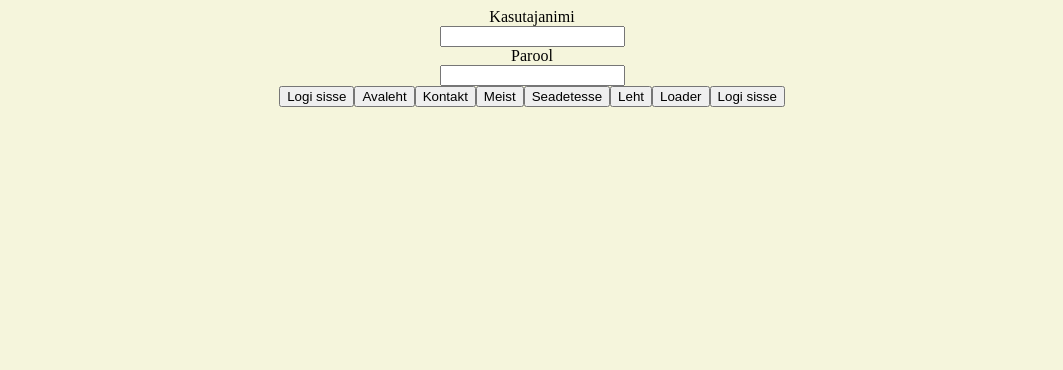
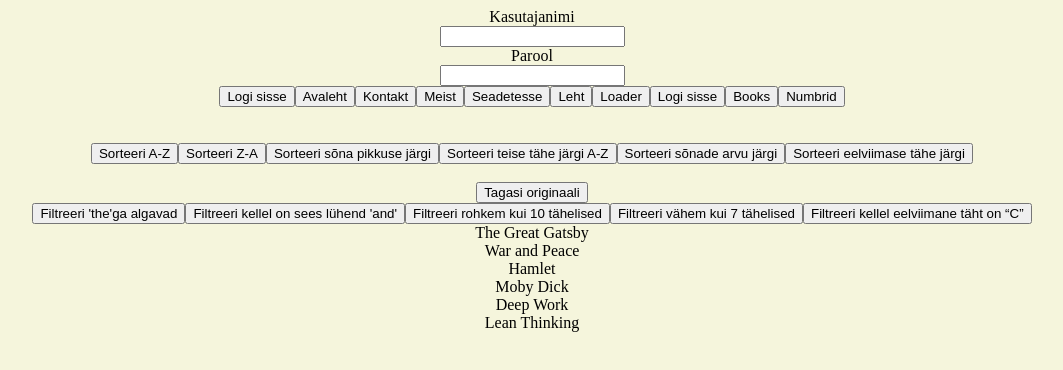
Before and after one commit to KristinV92/React-01-24, a React (Create React App) app in the folder kodutoo1/: page /books in a window 1280 px wide. Shown: the top 370 px of the page, without its empty margins (108-1171 px from the left). Built offline with nearby package versions, Linux system fonts and the light colour scheme.

Commit message:
array sort filter

```diff
--- a/kodutoo1/src/App.js
+++ b/kodutoo1/src/App.js
@@ -10,6 +10,8 @@ import { useRef } from 'react';
 import Leht from './pages/Leht';
 import Loader from './pages/Loader';
 import Logimine from './pages/Logimine';
+import Books from './pages/Books';
+import Numbrid from './pages/Numbrid';
 
 function App() {
   const [sisselogitud, muudaSisselogitud] = useState(false);
@@ -79,6 +81,12 @@ function App() {
       <Link to="logimine">
         <button>Logi sisse</button>
       </Link>
+      <Link to="books">
+        <button>Books</button>
+      </Link>
+      <Link to="numbrid">
+        <button>Numbrid</button>
+      </Link>
 
       <Routes>
         <Route path='' element={ <Avaleht />} />
@@ -88,6 +96,8 @@ function App() {
         <Route path='leht' element= { <Leht /> } />
         <Route path='loader' element= { <Loader /> } />
         <Route path='logimine' element= { <Logimine /> } />
+        <Route path='books' element= { <Books /> } />
+        <Route path='numbrid' element= { <Numbrid /> } />
       </Routes>
 
       <ToastContainer
--- /dev/null
+++ b/kodutoo1/src/pages/Books.js
@@ -0,0 +1,105 @@
+import { useState } from 'react';
+
+function Books() {
+  const [books, uuendaBooks] = useState(["The Great Gatsby", "War and Peace", "Hamlet", "Moby Dick", "Deep Work", "Lean Thinking" ])
+
+  const originaal = () => {
+    uuendaBooks(["The Great Gatsby", "War and Peace", "Hamlet", "Moby Dick", "Deep Work", "Lean Thinking" ])
+  }
+  const sorteeriAZ = () => {
+    books.sort((a,b) => a.toString().localeCompare(b.toString()));
+    uuendaBooks(books.slice());
+  }
+  const sorteeriZA = () => {
+    books.sort((a,b) => b.toString().localeCompare(a.toString()));
+    uuendaBooks(books.slice());
+  }
+
+  const sorteeriSonaPikkus = () => {
+    books.sort((a, b) => a.length - b.length);
+    uuendaBooks(books.slice());
+    }
+
+  const sorteeriTeineTahtAZ = () => {
+      books.sort((a,b) => a[1].localeCompare(b[1]));
+      uuendaBooks(books.slice());
+      }
+
+      const sorteeriSonadeArvuJargi = () =>{
+        books.sort((a, b) => a.split(' ').length - (b.split(' ').length));
+        uuendaBooks(books.slice());
+      }
+
+      // const sorteeriWordsByLength = () => {
+      //   const sortedWords = [...books].sort((a, b) => a.length - b.length);
+      //   uuendaBooks(sortedWords);
+      // }
+
+      const sorteeriEelviimaseTaheJargi= () => {
+        books.sort((a, b) => a.charCodeAt(a.length - 2) - b.charCodeAt(b.length - 2));
+        uuendaBooks(books.slice());
+      }
+
+      const filtreeriTheAlgus =() => {
+        const vastus = books.filter(t => t.startsWith("The") === true);
+        uuendaBooks(vastus);
+      }
+
+      const filtreeriKeskelAnd=() => {
+        const vastus = books.filter(lyhend => lyhend.includes("and") === true);
+        uuendaBooks(vastus);
+      }
+
+      const filtreeriRohkemKui10Tahte =() => {
+        const vastus = books.filter(rohkem => rohkem.length > 10);
+        uuendaBooks(vastus);
+      }
+
+      const filtreeriVahemKui7Tahte =() => {
+        const vastus = books.filter(vahem=> vahem.length < 7);
+        uuendaBooks(vastus);
+      }
+
+      // const filtreeriRohkemKui3Sona = () => {
+        //ei saanud toimima
+      // }
+
+      const filtreeriEelviimaneTahtC = () => {
+        const vastus = books.filter(book => {
+          if (book.length >= 2) {
+            const eelviimaneTaht = book.charAt(book.length - 2);
+            return eelviimaneTaht.toLowerCase() === "c";
+          }
+          return false;
+        });
+        uuendaBooks(vastus);
+      }
+
+  return (
+    <div>
+      <br /><br />
+        <button onClick={sorteeriAZ}>Sorteeri A-Z</button>
+        <button onClick={sorteeriZA}>Sorteeri Z-A</button>
+        <button onClick={sorteeriSonaPikkus}>Sorteeri sõna pikkuse järgi</button>
+        <button onClick={sorteeriTeineTahtAZ}>Sorteeri teise tähe järgi A-Z</button>
+        <button onClick={sorteeriSonadeArvuJargi}>Sorteeri sõnade arvu järgi</button>
+        {/* <button onClick={sorteeriWordsByLength}>Sorteeri sõnade arvu järgi</button> */}
+        <button onClick={sorteeriEelviimaseTaheJargi}>Sorteeri eelviimase tähe järgi</button>
+      <br /><br />
+
+      <button onClick={originaal}>Tagasi originaali</button>
+      <br />
+
+      <button onClick={filtreeriTheAlgus}>Filtreeri 'the'ga algavad</button>
+      <button onClick={filtreeriKeskelAnd}>Filtreeri kellel on sees lühend 'and'</button>
+      <button onClick={filtreeriRohkemKui10Tahte}>Filtreeri rohkem kui 10 tähelised</button>
+      <button onClick={filtreeriVahemKui7Tahte}>Filtreeri vähem kui 7 tähelised</button>
+      {/* <button onClick={filtreeriRohkemKui3Sona}>Filtreeri kolme või rohkema sõnalised</button> */}
+      <button onClick={filtreeriEelviimaneTahtC }>Filtreeri kellel eelviimane täht on “C”</button>
+
+        {books.map(x => <div>{x}</div>)}
+    </div>
+  )
+}
+
+export default Books;
--- /dev/null
+++ b/kodutoo1/src/pages/Numbrid.js
@@ -0,0 +1,92 @@
+import { useState } from 'react';
+
+function Numbrid() {
+    const [numbrid, uuendaNumbrid] = useState([4, 23, 7, 39, 19, 0, 9, 14, 135, 31, 40])
+
+    const originaal = () => {
+        uuendaNumbrid ([4, 23, 7, 39, 19, 0, 9, 14, 135, 31, 40])
+    }
+
+
+    const sorteeriKasvavalt = () => {
+        numbrid.sort((a, b) => a - b);
+        uuendaNumbrid(numbrid.slice());
+    }
+
+    const sorteeriKahanevalt = () => {
+        numbrid.sort((a, b) => b - a);
+        uuendaNumbrid(numbrid.slice());
+    }
+
+    const sorteeriAZ =() => {
+       numbrid.sort((a,b) => a.toString().localeCompare(b.toString()));
+       uuendaNumbrid(numbrid.slice());
+    }
+
+    const sorteeriZA =() => {
+       numbrid.sort((a,b) => b.toString().localeCompare(a.toString()));
+       uuendaNumbrid(numbrid.slice());
+    }
+
+    const filtreeriSuuremadKui8 =() => {
+        const vastus = numbrid.filter(suurem => suurem > 8);
+        uuendaNumbrid(vastus);
+    }
+
+    const filtreeriVaiksemadKui10 =() => {
+        const vastus = numbrid.filter(vaiksem => vaiksem < 10);
+        uuendaNumbrid(vastus);
+    }
+
+    const filtreeriPaarisArvud = () => {
+        const vastus = numbrid.filter(e => e % 2 === 0);
+        uuendaNumbrid(vastus);
+    }
+
+    const filtreeriPaaritudArvud = () => {
+        const vastus = numbrid.filter(p => p % 2 !== 0);
+        uuendaNumbrid(vastus);
+    }
+
+    const filtreeriAlgavad1 = () => {
+        const vastus = numbrid.filter(y => {
+        const numStr = y.toString();
+        return numStr.startsWith('1');
+        });
+        uuendaNumbrid(vastus);
+    }
+
+    const filtreeriSisaldavad3 = () => {
+            const vastus = numbrid.filter(s => {
+            const numStr = s.toString();
+            return numStr.includes('3');
+            });
+            uuendaNumbrid(vastus);
+    }
+
+
+  return (
+    <div>
+        <br /><br />
+        <button onClick={sorteeriKasvavalt}>Sorteeri Kasvavalt</button>
+        <button onClick={sorteeriKahanevalt}>Sorteeri Kahanevalt</button>
+        <button onClick={sorteeriAZ}>Sorteeri A-Z</button>
+        <button onClick={sorteeriZA}>Sorteeri Z-A</button>
+        <br /><br />
+
+        <button onClick={originaal}>Tagasi originaali</button>
+        <br />
+
+        <button onClick={filtreeriSuuremadKui8}>Filtreeri suuremad kui 8</button>
+        <button onClick={filtreeriVaiksemadKui10}>Filtreeri väiksemad kui 10</button>
+        <button onClick={filtreeriPaarisArvud}>Filtreeri paarisarvud</button>
+        <button onClick={filtreeriPaaritudArvud}>Filtreeri paaritud arvud</button>
+        <button onClick={filtreeriAlgavad1}>Filtreeri numbrid mis algavad 1'ga</button>
+        <button onClick={filtreeriSisaldavad3}>Filtreeri numbrid mis sisaldavad 3'e</button>
+
+        {numbrid.map(d => <div>{d}</div>)}
+    </div>
+  )
+}
+
+export default Numbrid
```
